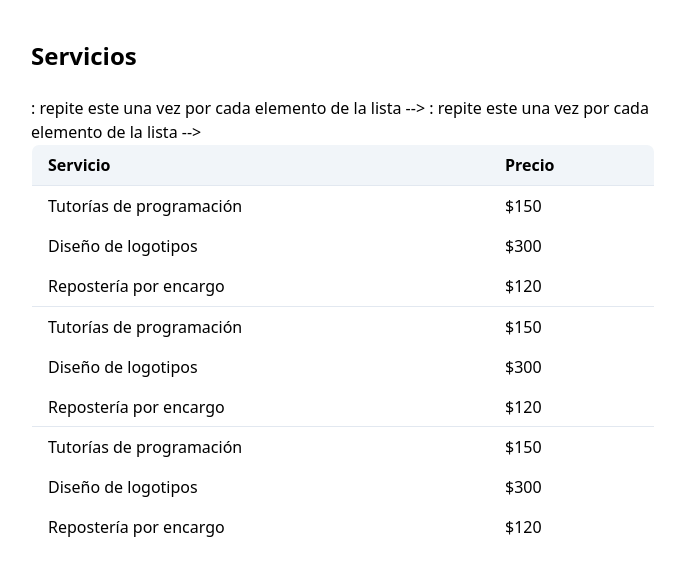
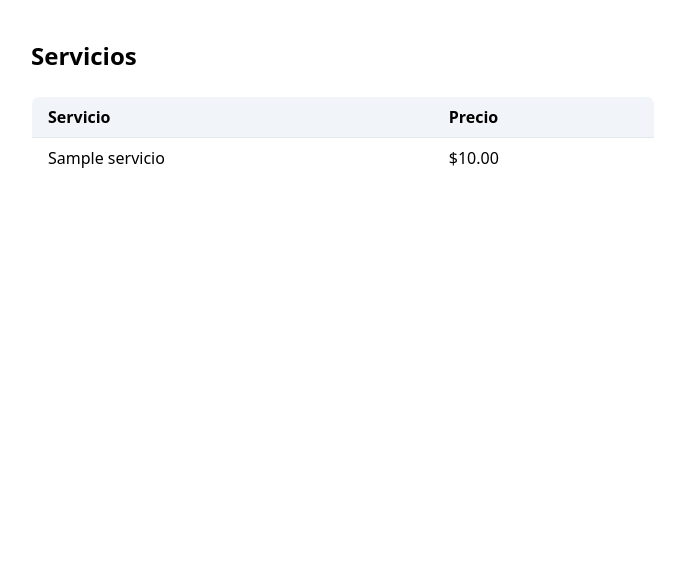
Before and after one commit to SilvaRendonRicardo/CRUD_admin_servicios_aiven_silvarendonricardo, a Django app: page /servicios/ in a window 1280 px wide. Shown: the top 587 px of the page, without its empty margins (297-982 px from the left). Run offline with Django 5.2, Linux system fonts and the light colour scheme; tables that the repository leaves empty hold one stand-in row (values such as "Sample post"); some libraries are stand-ins or nearby versions.

Commit message:
Conectar la vista de servicios al modelo real en MySQL

```diff
--- a/core/templates/core/servicios.html
+++ b/core/templates/core/servicios.html
@@ -21,7 +21,7 @@
       {% for servicio in servicios %}
       <tr class="border-t border-slate-200">
         <!-- {{ servicio.nombre }}: accede a la clave 'nombre' del diccionario actual -->
-        <td class="px-4 py-2">{{ servicio.nombre }}</td>
+        <td class="px-4 py-2">{{ servicio.titulo }}</td>
         <!-- {{ servicio.precio }}: accede a la clave 'precio' del diccionario actual -->
         <td class="px-4 py-2">${{ servicio.precio }}</td>
       </tr>
--- a/core/views.py
+++ b/core/views.py
@@ -2,6 +2,8 @@
 from django.shortcuts import render
 # connection: objeto de Django que expone la configuración de la base de datos activa
 from django.db import connection
+
+from .models import Servicio
 
 # def: toda vista es una función que recibe "request" (la petición del navegador)
 def inicio(request):
@@ -17,11 +19,7 @@
 
 # nueva función de vista, además de "inicio" que ya tenías
 def servicios(request):
-    # lista_servicios: datos de ejemplo en Python — todavía no vienen de MySQL
-    lista_servicios = [
-        {'nombre': 'Tutorías de programación', 'precio': 150},
-        {'nombre': 'Diseño de logotipos', 'precio': 300},
-        {'nombre': 'Repostería por encargo', 'precio': 120},
-    ]
-    # se la pasamos a la plantilla con la clave 'servicios'
+    # .objects.all(): pide TODOS los servicios a MySQL (Django lo traduce a SELECT * FROM core_servicio)
+    lista_servicios = Servicio.objects.all()
+    # entrega la lista a la plantilla con el nombre "servicios", igual que en la Semana 3
     return render(request, 'core/servicios.html', {'servicios': lista_servicios})
```
